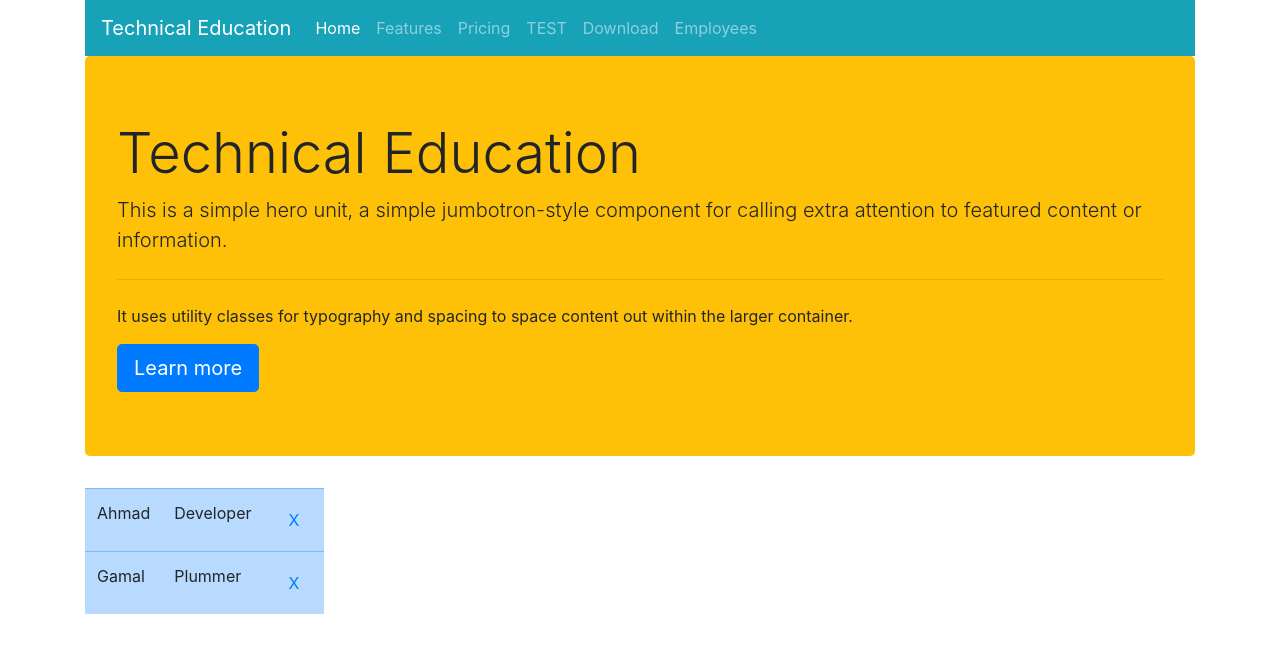
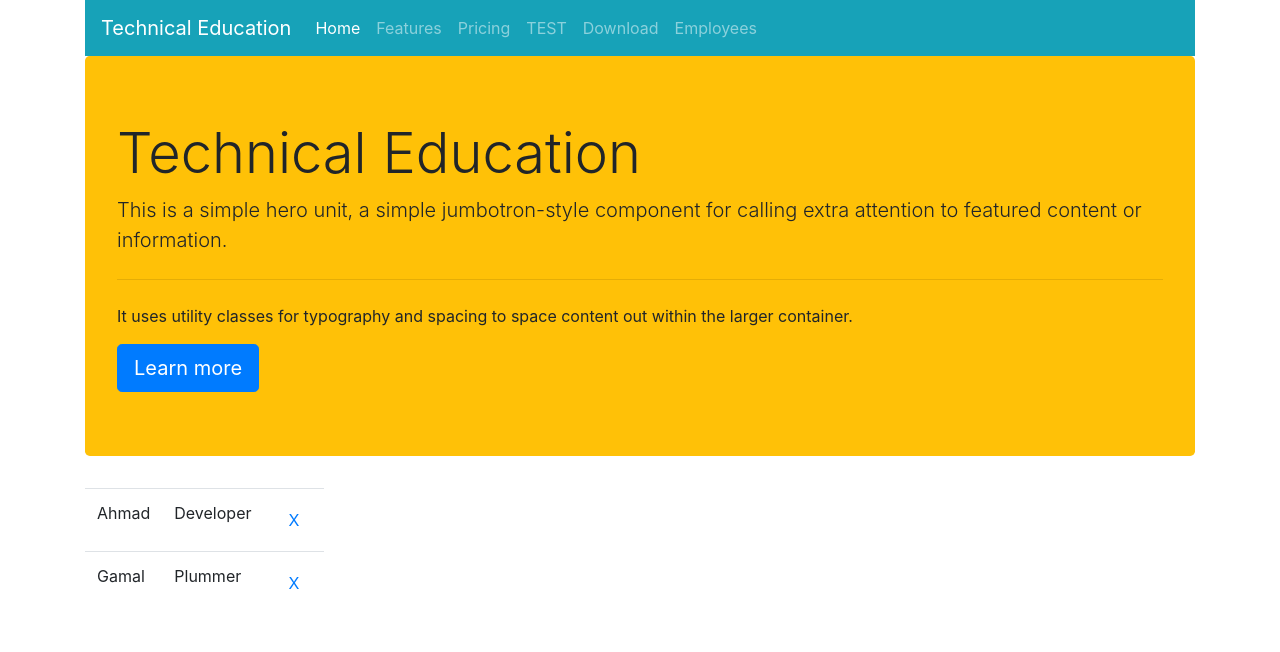
Before and after one commit to ahmedvb/React-App, a React (Create React App) app: page /employee in a window 1280 px wide. Shown: the top 652 px of the page. Built offline with nearby package versions, Linux system fonts and the light colour scheme.

Commit message:
save202005082041

```diff
--- a/src/components/employee/index.jsx
+++ b/src/components/employee/index.jsx
@@ -1,4 +1,4 @@
 import React from "react";
 export default function employee(props) {
-    return (<tr><td>{props.name}</td><td>{props.job}</td><td><button className="btn btn-link" onClick={props.todelete}>X</button></td></tr>);
+    return (<tr><td>{props.name}</td><td>{props.job}</td><td><button className="btn btn-link" onClick={() => { props.todelete(props.id) }}>X</button></td></tr>);
 }
--- a/src/components/employeesList/index.jsx
+++ b/src/components/employeesList/index.jsx
@@ -3,13 +3,17 @@ import Employee from "../employee";
 export default function EmployeeList(props) {
     const employees = [{ name: "Ahmad", job: "Developer" }, { name: "Gamal", job: "Plummer" }];
     const [isDone, setIsDone] = useState(false);
-    function deleteEmployee() {
-        setIsDone(prev => { return !prev; })
+    const [items, setItems] = useState([]);
+    function deleteEmployee(id) {
+        setItems(prev => {
+            return prev.filter((item, index) => { return id !== index; });
+        });
+        alert(id);
     }
     return (
         <table className="table table-responsive">
-            <tbody className={isDone ? "table-info" : "table-primary"}>
-                {employees.map((emp, index) => <Employee name={emp.name} job={emp.job} key={index} todelete={deleteEmployee} />)}
+            <tbody>
+                {employees.map((emp, index) => <Employee name={emp.name} job={emp.job} todelete={deleteEmployee} key={index} id={index} />)}
             </tbody>
         </table>
     );
```
